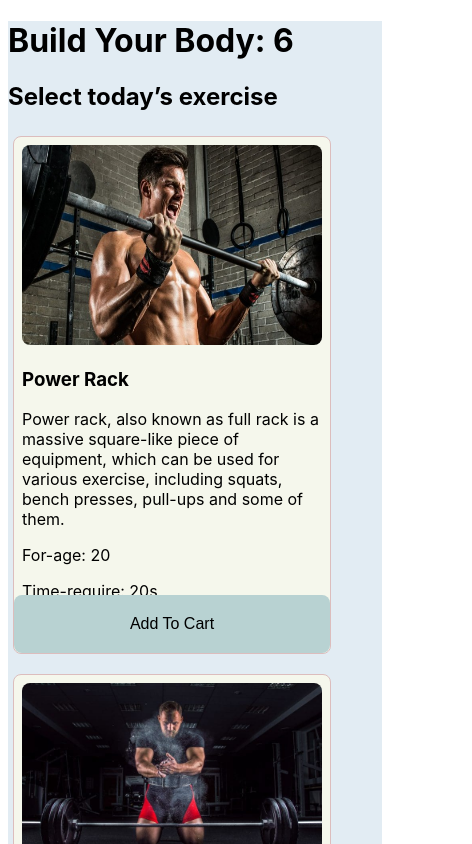
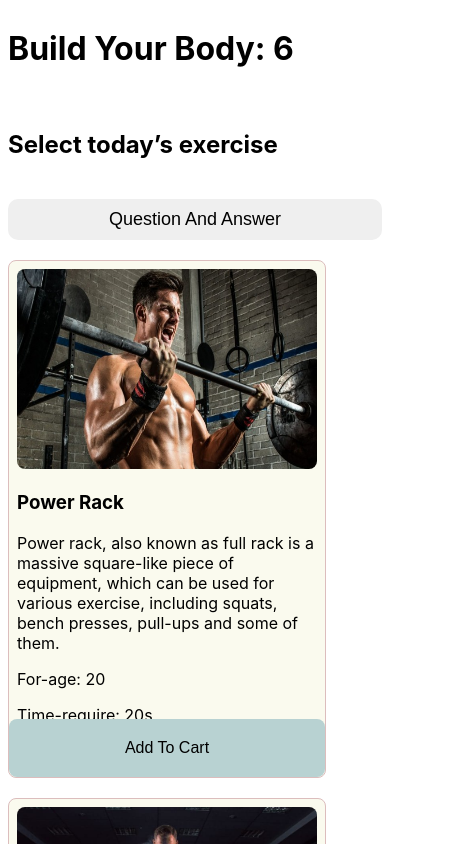
Before and after one commit to delower68/build-your-body, a React (Create React App) app: page / in a window 390 px wide. Shown: the top 844 px of the page, 472 px wide, since content can reach past the window. Built offline with nearby package versions, Linux system fonts and the light colour scheme.

Commit message:
some UI design

```diff
--- a/src/App.js
+++ b/src/App.js
@@ -1,12 +1,12 @@
 import './App.css';
-import Container from './components/Page-container/Container';
+import Shop from './components/Shop/Shop';
 
 // import Records from './records.json'
 
 function App() {
   return (
     <div className='App'>
-      <Container/>
+      <Shop></Shop>
     </div>
   );
 }
--- a/src/components/Activity/Activity.css
+++ b/src/components/Activity/Activity.css
@@ -2,7 +2,6 @@
     text-align: start;
     padding:0px 30px;
     height: 100%;
-    width: 30%;
     background-color: rgba(250, 250, 235, 0.843);
     position: sticky;
 }
--- a/src/components/All-Cards/Cards.css
+++ /dev/null
@@ -1,26 +0,0 @@
-.card-container{
-    /* height: 100vh; */
-    width: 70%;
-    background-color: rgb(226, 236, 243);
-}
-.singleCard{
-    display: grid;
-    grid-template-columns: repeat(3, 1fr);
-    gap: 30px;
-    padding: 5px;
-}
-
-
-
-
-@media screen and (max-width:580px) {
-    .card-container{
-        width: 100%;
-    }
-    .singleCard{
-        display: grid;
-        grid-template-columns: repeat(1, 1fr);
-        gap: 20px;
-        padding: 5px;
-    }
-}
--- a/src/components/All-Cards/Cards.js
+++ /dev/null
@@ -1,38 +0,0 @@
-import React, { useEffect, useState } from 'react';
-import './Cards.css'
-import SingleCard from './SingleCard/SingleCard';
-
-const Cards = () => {
-    const [products , setProducts] = useState([]);
-
-    useEffect(()=>{
-        fetch('records.json')
-        .then(res=> res.json())
-        .then(data => setProducts(data))
-    },[])
-
-    const handelAddToCart=(product) =>{
-        console.log(product);
-    }
-    return (
-        <div className='card-container'>
-            <div>
-                <h1>Build Your Body: {products.length}</h1>
-                <h2>Select today’s exercise</h2>
-                {/* <button>Question And Answer</button> */}
-            </div>
-            <div className="singleCard">
-                {
-                    products.map(product => <SingleCard
-                        key={product._id}
-                        product = {product}
-                        handelAddToCart={handelAddToCart}
-                         ></SingleCard>)
-                }
-            </div>
-        </div>
-
-    );
-};
-
-export default Cards;
--- a/src/components/All-Cards/SingleCard/SingleCard.js
+++ b/src/components/All-Cards/SingleCard/SingleCard.js
@@ -2,8 +2,8 @@ import React from 'react';
 import './SingleCard.css'
 const SingleCard = (props) => {
     // console.log(props);
-
-    const {name,des , handelAddToCart , age, img , time} = props.product
+    const {handelAddToCart} = props
+    const {name,des, age, img , time} = props.product
     return (
         <div>
             <div className='card'>
--- a/src/components/Page-container/Container.js
+++ /dev/null
@@ -1,17 +0,0 @@
-import React from 'react';
-import Cards from '../All-Cards/Cards';
-import Activity from '../Activity/Activity'
-import './Container.css'
-
-const Container = () => {
-
-        return(
-            <div className='containers'>
-            <Cards/>
-            <Activity/>
-
-        </div>
-        );
-};
-
-export default Container;
--- /dev/null
+++ b/src/components/Shop/Shop.css
@@ -0,0 +1,32 @@
+.shop-container{
+    display: grid;
+    grid-template-columns: 4fr 1fr;
+}
+.interView-qs{
+    border: none;
+    font-size: 18px;
+    border-radius: 10px;
+
+}
+.product-container{
+    display: grid;
+    grid-template-columns: repeat(3 , 1fr);
+    gap: 20px;
+}
+
+@media screen  and (max-width:480px){
+    .shop-container{
+        display: block;
+    }
+    .product-container{
+        display: grid;
+        grid-template-columns: repeat(1 , 1fr);
+        gap: 20px;
+    }
+    .interView-qs{
+        border: none;
+        font-size: 18px;
+        border-radius: 10px;
+        padding: 10px 20px;
+    }
+}
--- /dev/null
+++ b/src/components/Shop/Shop.js
@@ -0,0 +1,47 @@
+// import React from 'react';
+import './Shop.css';
+import React,{ useEffect, useState } from 'react';
+import Activity from '../Activity/Activity'
+import SingleCard from '../All-Cards/SingleCard/SingleCard';
+
+
+const Shop = () => {
+    const [products , setProducts] = useState([]);
+    const [singleProduct, setSingleProduct] = useState([])
+
+    useEffect(()=>{
+        fetch('records.json')
+        .then(res=> res.json())
+        .then(data => setProducts(data))
+    },[])
+
+    const handelAddToCart=(product) =>{
+        console.log(product);
+        // singleProduct.push(product)
+        const newSingleProduct = [...singleProduct , product];
+        setSingleProduct(newSingleProduct)
+    }
+
+    return (
+        <div className='shop-container'>
+            <div className="product-container">
+                <h1>Build Your Body: {products.length}</h1>
+               <h2>Select today’s exercise</h2>
+               <button className='interView-qs'>Question And Answer</button>
+               {
+                products.map(product => <SingleCard
+                    key={product._id}
+                    product = {product}
+                    handelAddToCart={handelAddToCart}
+                     ></SingleCard>)
+               }
+
+            </div>
+            <div className="activity-container">
+               <Activity></Activity>
+            </div>
+        </div>
+    );
+};
+
+export default Shop;
```
